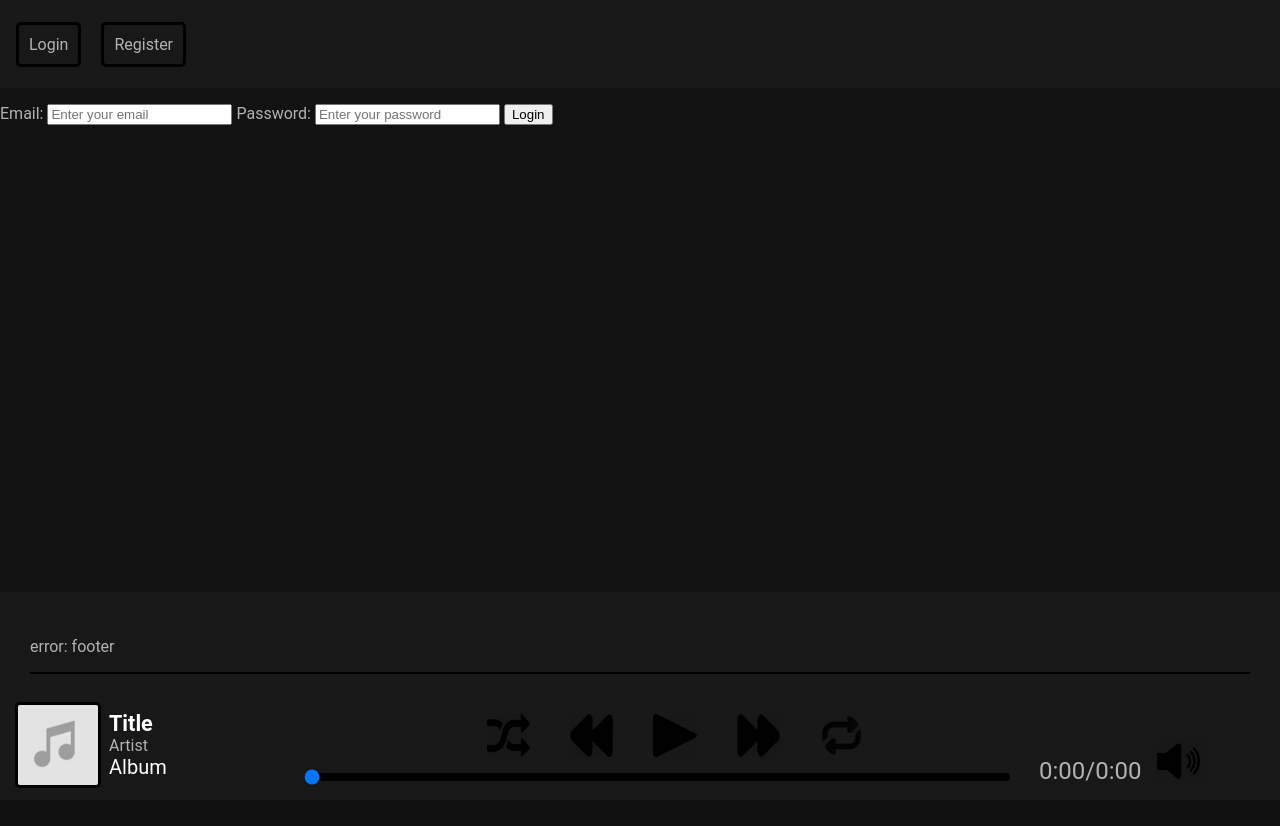
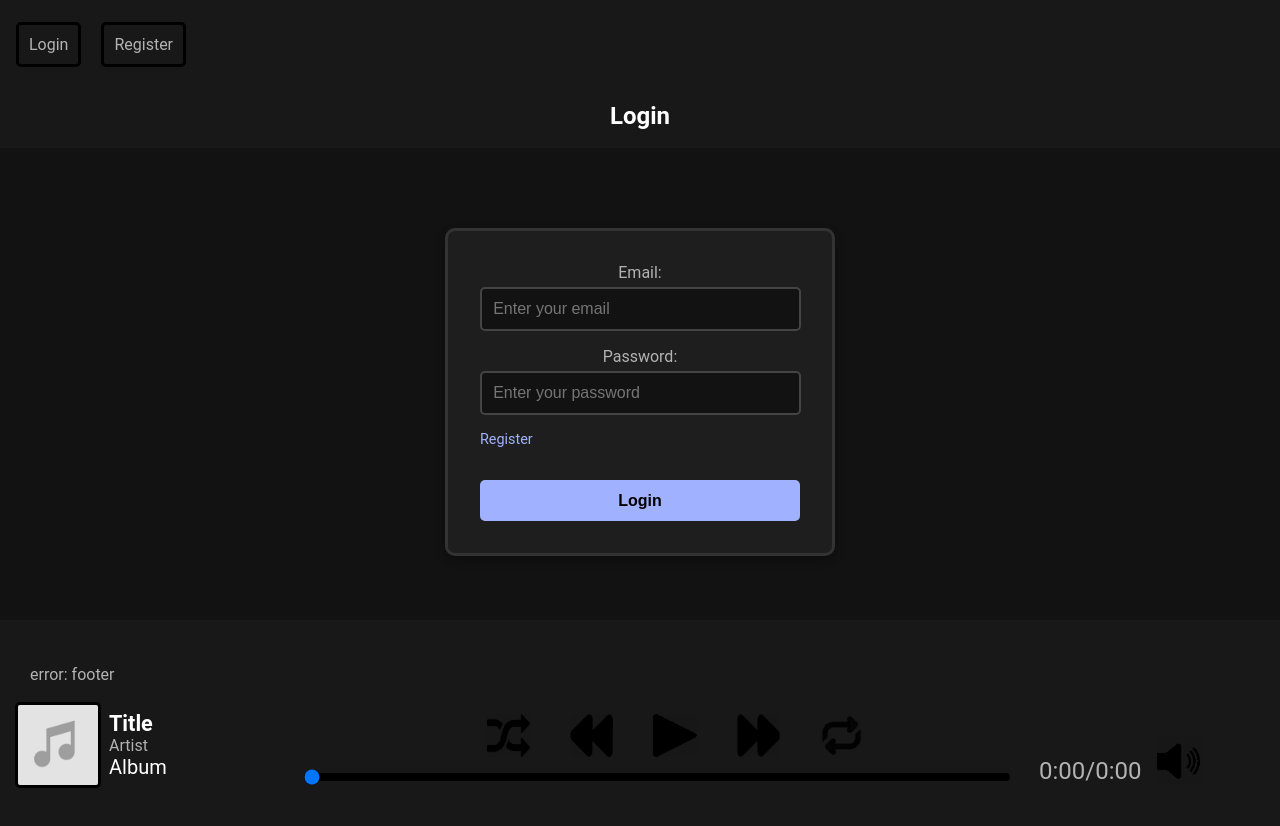
Before and after one commit to OSTJourney/OSTJourney, a Flask app: page /profile in a window 1280 px wide. Before the commit the page ends 788 px from the top, so only its background shows below. Run offline with Flask 3, Linux system fonts and the light colour scheme; data that the repository does not hold is empty; parts of the project's set-up code (start-up, migrations or seed data) failed here and were passed over.

Commit message:
Started mail and remade login/register css

```diff
--- a/app.py
+++ b/app.py
@@ -1,12 +1,13 @@
 import json
 import os
 import re
-from datetime import datetime, timedelta, timezone
+from datetime import datetime, timedelta
 import requests
 import subprocess
 
 from dotenv import load_dotenv
 from flask import Flask, render_template, url_for, request, redirect, flash, session, send_from_directory, make_response, jsonify, abort
+from flask_mail import Mail, Message
 from itsdangerous import URLSafeTimedSerializer
 from flask_sqlalchemy import SQLAlchemy
 from sqlalchemy import desc, func
@@ -25,7 +26,7 @@
 serializer = URLSafeTimedSerializer(app.secret_key)
 
 # Footer information
-BUILD = "dev 1.0.06"
+BUILD = "dev 1.0.08"
 REPO_OWNER = "Moutigll"
 COPYRIGHT = "© 2025 - Moutig"
 REPO_NAME = "OSTJourney"
@@ -45,6 +46,12 @@
 		return None
 
 commit_data = get_commit_from_github()
+
+email_enabled = os.getenv('EMAIL_ENABLED', 'false').lower() == 'true'
+if email_enabled:
+	app.config['MAIL_SERVER'] = os.getenv('MAIL_SERVER')
+	app.config['MAIL_PORT'] = os.getenv('MAIL_PORT')
+	app.config['MAIL_USE_TLS'] = os.getenv('MAIL_USE_TLS', 'false').lower() == 'true'
 
 app.config['SQLALCHEMY_DATABASE_URI'] = os.getenv('SQLALCHEMY_DATABASE_URI')
 binds = os.getenv('SQLALCHEMY_BINDS', '{}')
@@ -230,7 +237,7 @@
 		password = request.form.get('password')
 
 		if not email or not password:
-			return render_template('login.html', error="Please fill in all fields.", email=email, currentUrl="/login")
+			return render_template('login.html', error="Please fill in all fields.", email=email, currentUrl="/login", email_enabled=email_enabled)
 
 		user = User.query.filter_by(email=email).first()
 		if user and check_password_hash(user.password, password):
@@ -245,14 +252,14 @@
 
 			return response
 		elif user:
-			return render_template('login.html', error="Invalid password.", email=email, currentUrl="/login")
+			return render_template('login.html', error="Invalid password.", email=email, currentUrl="/login", email_enabled=email_enabled)
 		else:
-			return render_template('login.html', error="Invalid email.", email=email, currentUrl="/login")
+			return render_template('login.html', error="Invalid email.", email=email, currentUrl="/login", email_enabled=email_enabled)
 
 	if request.headers.get('X-Requested-With') == 'XMLHttpRequest':
-		return render_template('login.html', currentUrl="/login")
+		return render_template('login.html', currentUrl="/login", email_enabled=email_enabled)
 	else:
-		return render_template('base.html', content=render_template('login.html'), currentUrl="/login", title="Login")
+		return render_template('base.html', content=render_template('login.html', email_enabled=email_enabled), currentUrl="/login", title="Login")
 
 @app.route('/logout')
 def logout():
@@ -260,6 +267,28 @@
 	response = make_response(redirect(url_for('login')))
 	response.delete_cookie('session_token')
 	return response
+
+@app.route('/settings')
+def settings():
+	if 'user' not in session:
+		if request.headers.get('X-Requested-With') == 'XMLHttpRequest':
+			return render_template('login.html', currentUrl="/login")
+		return render_template('base.html', content=render_template('login.html', currentUrl="/login"))
+
+	token = request.cookies.get('session_token')
+	if not token:
+		return redirect(url_for('index'))
+
+	try:
+		user_data = serializer.loads(token)
+		user_id = user_data.get('user_id')
+	except:
+		return redirect(url_for('logout'))
+
+	if request.headers.get('X-Requested-With') == 'XMLHttpRequest':
+		return render_template('settings.html', currentUrl="/settings")
+	return render_template('base.html', content=render_template('settings.html'), currentUrl="/settings", title="Settings")
+
 
 
 @app.route('/profile')
--- a/requirements.txt
+++ b/requirements.txt
@@ -1,5 +1,6 @@
 Flask>=2.3.2
 Flask-SQLAlchemy>=3.0.3
+Flask-Mail>=0.10.0
 itsdangerous>=2.1.2
 Werkzeug>=2.3.6
 python-dotenv>=1.0.0
--- a/static/css/main.css
+++ b/static/css/main.css
@@ -628,6 +628,87 @@
 	align-items: center;
 }
 
+/*CSS for the login page*/
+#login-container {
+	display: flex;
+	flex-direction: column;
+	align-items: center;
+	justify-content: center;
+	margin: 10vh auto;
+	padding: 2em;
+	width: 320px;
+	background-color: #1e1e1e;
+	border: 3px solid #333;
+	border-radius: 10px;
+	box-shadow: 0px 4px 10px rgba(0, 0, 0, 0.3);
+}
+
+#login-form {
+	display: flex;
+	flex-direction: column;
+	align-items: flex-start;
+	width: 100%;
+	gap: 1em;
+}
+
+.input-field {
+	display: flex;
+	flex-direction: column;
+	width: 100%;
+}
+
+.input-field label {
+	font-size: 1rem;
+	color: #b3b3b3;
+	margin-bottom: 0.3em;
+}
+
+.input-field input {
+	font-size: 1rem;
+	background-color: #121212;
+	color: #b3b3b3;
+	border: 2px solid #444;
+	border-radius: 5px;
+	padding: 0.7em;
+	width: 92%;
+	outline: none;
+	transition: border 0.2s ease-in-out;
+}
+
+.input-field input:focus {
+	border-color: #a0b2ff;
+}
+
+#login-btn {
+	margin-top: 1em;
+	padding: 0.7em;
+	font-size: 1rem;
+	font-weight: bold;
+	background-color: #a0b2ff;
+	color: #000;
+	border: none;
+	border-radius: 5px;
+	width: 100%;
+	cursor: pointer;
+	transition: background 0.2s ease-in-out;
+}
+
+#login-btn:hover {
+	background-color: #8199ff;
+}
+
+#login-form a {
+	color: #a0b2ff;
+	text-decoration: none;
+	font-size: 0.9rem;
+}
+
+#login-form a:hover {
+	text-decoration: underline;
+}
+
+
+
 /*Links*/
 
 a {
--- a/static/robots.txt
+++ b/static/robots.txt
@@ -34,6 +34,7 @@
 Allow: /register
 Disallow: /?
 Disallow: /profile
+Disallow: /settings
 Disallow: /nav
 Disallow: /footer
 Disallow: /api
--- a/templates/login.html
+++ b/templates/login.html
@@ -1,19 +1,32 @@
 <h1 id="currentUrl">{{ currentUrl }}</h1>
+<center>
+	<div class="header">
 		<h2>Login</h2>
+	</div>
 	{% if error %}
 		<p class="error-msg">{{ error }}</p>
 	{% endif %}
 	{% if success %}
 		<p class="success-msg">{{ success }}</p>
 	{% endif %}
+	<div id="login-container">
 		<form id="login-form" method="POST" action="{{ url_for('login') }}">
-	<div id="error-message" class="error-message"></div>
+			<div class="input-field">
 				<label for="email">Email:</label>
 				<input type="email" id="email" name="email" required
 					placeholder="Enter your email" value="{{ email if email else '' }}">
+			</div>
+			<div class="input-field">
 				<label for="password">Password:</label>
 				<input type="password" id="password" name="password" required
 					placeholder="Enter your password" minlength="8">
-	<button type="submit">Login</button>
+			</div>
+			{% if email_enabled %}
+				<a href="{{ url_for('forgot_password') }}">Forgot password?</a>
+			{% endif %}
+			<a href="{{ url_for('register') }}">Register</a>
+			<button type="submit" id="login-btn">Login</button>
 		</form>
+	</div>
+</center>
 <script src="{{ url_for('static', filename='js/dup_check.js') }}"></script>
--- a/templates/nav.html
+++ b/templates/nav.html
@@ -2,6 +2,7 @@
 	<div id="user-menu">
 		{% if session.get('user') %}
 			<a href="{{ url_for('profile') }}" class="user-btn">Profile</a>
+			<a href="{{ url_for('settings') }}" class="user-btn">Settings</a>
 			<a href="{{ url_for('logout') }}" class="user-btn">Logout</a>
 		{% else %}
 			<a href="{{ url_for('login') }}" class="user-btn">Login</a>
```
Also changed, not shown: templates/register.html (+19 -13 lines), templates/settings.html (added). Lines whose indentation alone changed are shown as unchanged.
